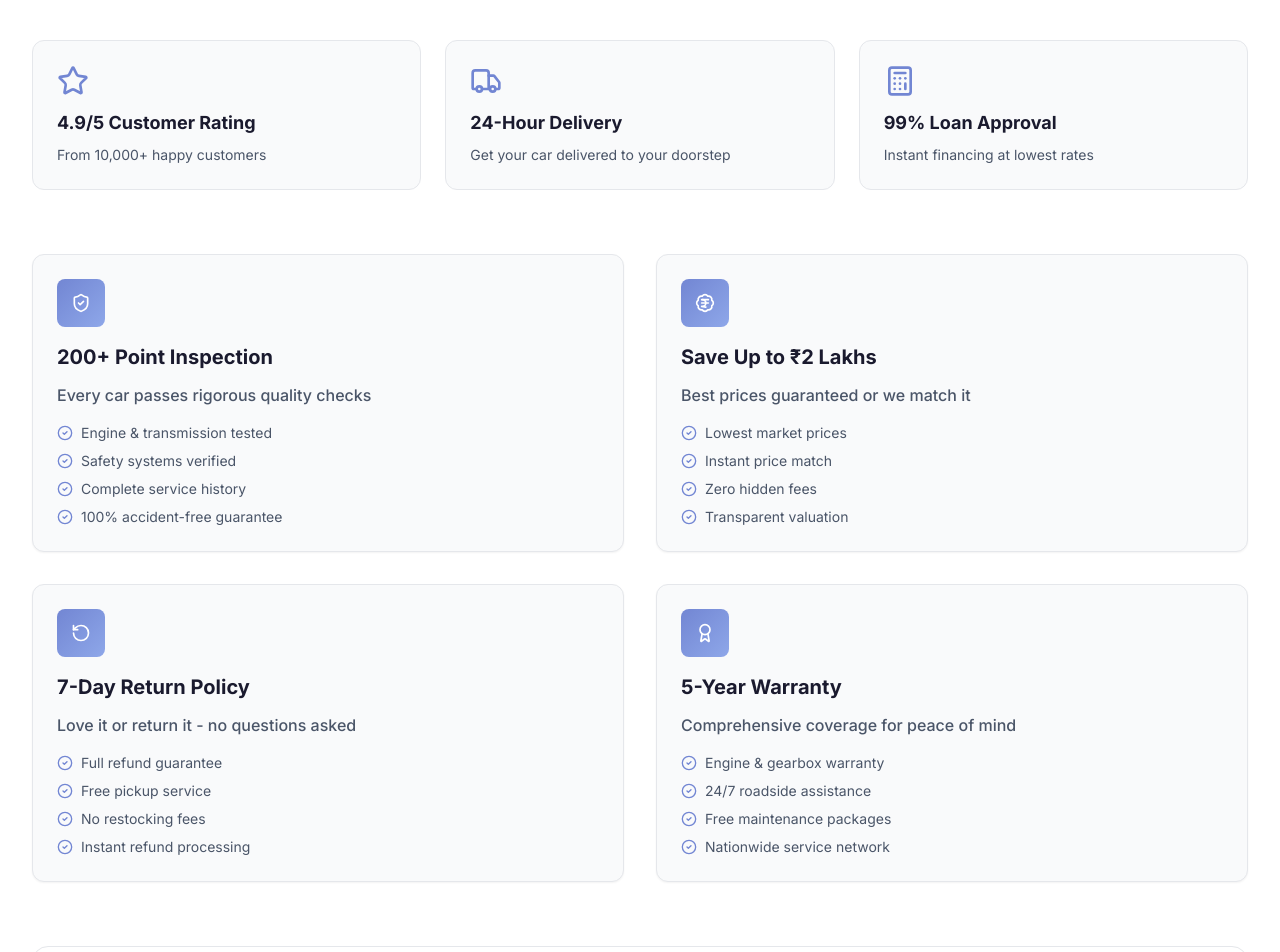
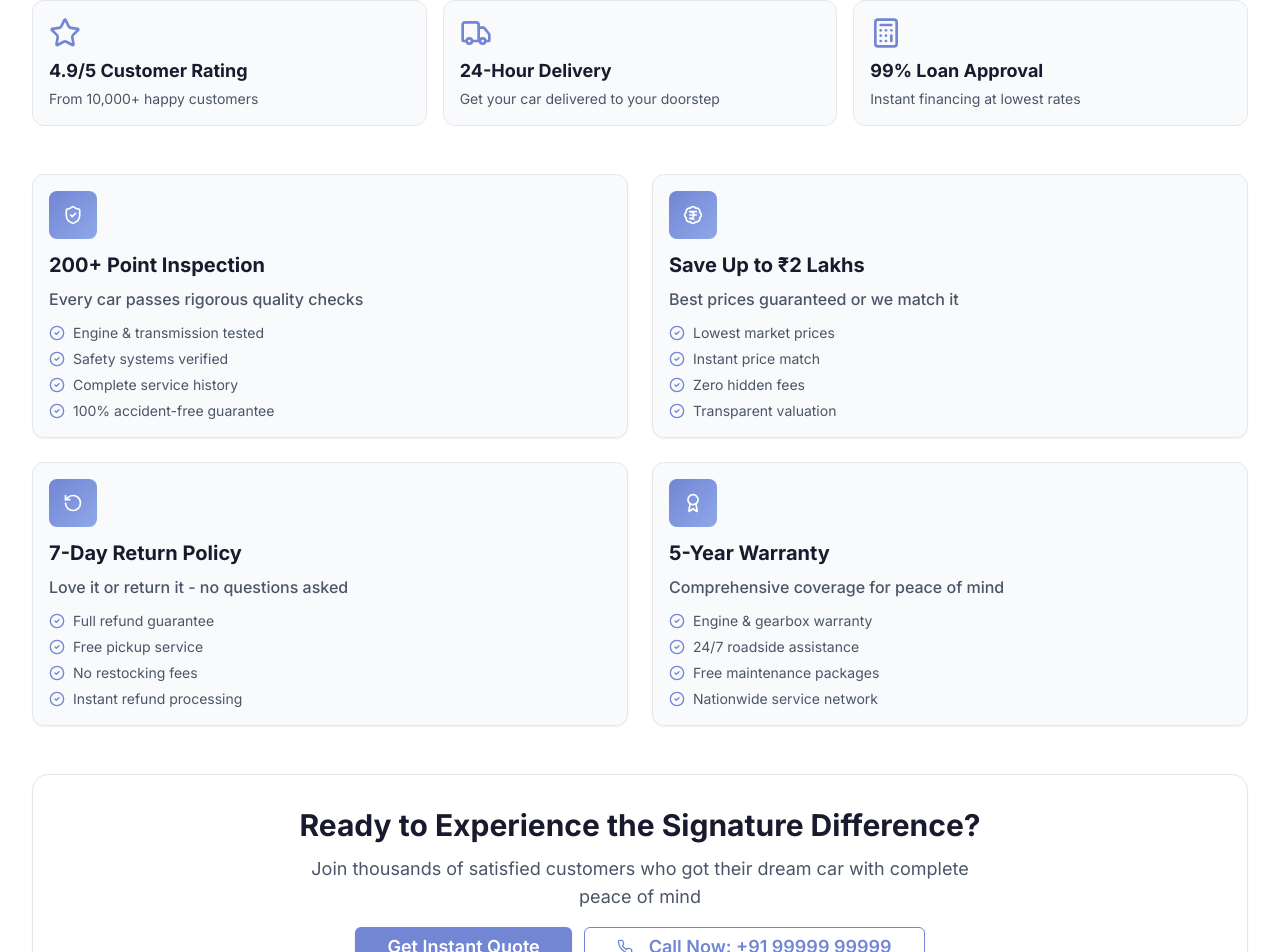
Before and after one commit to Shreyansh99/The-signature-cars, a Next.js app: page / in a window 1280 px wide. Shown: the part 2694-3646 px from the top of the page. Built offline with nearby package versions, Linux system fonts and the light colour scheme.

Commit message:
ui fixes

```diff
--- a/components/sections/WhyChooseUs.tsx
+++ b/components/sections/WhyChooseUs.tsx
@@ -88,11 +88,11 @@ const WhyChooseUs = () => {
 
 
   return (
-    <section id="why-choose-us" className="py-12 lg:py-16 bg-white">
+    <section id="why-choose-us" className="py-8 lg:py-12 bg-white">
       <div className="max-w-7xl mx-auto px-4 sm:px-6 lg:px-8">
         {/* Header - More Conversion Focused */}
         <motion.div
-          className="text-center mb-12 lg:mb-16"
+          className="text-center mb-8 lg:mb-12"
           initial={{ opacity: 0, y: 16 }}
           whileInView={{ opacity: 1, y: 0 }}
           viewport={{ once: true, amount: 0.2 }}
@@ -101,7 +101,7 @@ const WhyChooseUs = () => {
           <span className="text-sm font-semibold text-primary uppercase tracking-wider">
             TRUSTED BY 10,000+ CUSTOMERS
           </span>
-          <h2 className="text-3xl lg:text-4xl font-bold text-text-primary mt-4 mb-4">
+          <h2 className="text-3xl lg:text-4xl font-bold text-text-primary mt-3 mb-3">
             Why Smart Buyers Choose Signature Cars
           </h2>
           <p className="text-text-secondary max-w-2xl mx-auto text-lg">
@@ -111,7 +111,7 @@ const WhyChooseUs = () => {
 
         {/* Top Guarantees - Immediate Trust Building */}
         <motion.div
-          className="grid grid-cols-1 md:grid-cols-3 gap-6 mb-12 lg:mb-16"
+          className="grid grid-cols-1 md:grid-cols-3 gap-4 mb-8 lg:mb-12"
           initial={{ opacity: 0, y: 20 }}
           whileInView={{ opacity: 1, y: 0 }}
           viewport={{ once: true, amount: 0.2 }}
@@ -120,14 +120,14 @@ const WhyChooseUs = () => {
           {guarantees.map((guarantee, index) => (
             <motion.div
               key={guarantee.title}
-              className="bg-gray-50 rounded-xl p-6 border border-gray-200"
+              className="bg-gray-50 rounded-xl p-4 border border-gray-200"
               initial={{ opacity: 0, y: 16 }}
               whileInView={{ opacity: 1, y: 0 }}
               viewport={{ once: true, amount: 0.2 }}
               transition={{ duration: 0.4, delay: index * 0.1 }}
             >
-              <guarantee.icon className="h-8 w-8 text-primary mb-3" />
-              <h3 className="text-lg font-bold text-text-primary mb-2">
+              <guarantee.icon className="h-8 w-8 text-primary mb-2" />
+              <h3 className="text-lg font-bold text-text-primary mb-1">
                 {guarantee.title}
               </h3>
               <p className="text-sm text-text-secondary">
@@ -138,31 +138,31 @@ const WhyChooseUs = () => {
         </motion.div>
 
         {/* Features Grid - Focused on Benefits */}
-        <div className="grid grid-cols-1 md:grid-cols-2 gap-6 lg:gap-8 mb-12 lg:mb-16">
+        <div className="grid grid-cols-1 md:grid-cols-2 gap-4 lg:gap-6 mb-8 lg:mb-12">
           {features.map((feature, index) => (
             <motion.div
               key={feature.title}
-              className="bg-gray-50 rounded-xl p-6 shadow-sm hover:shadow-md transition-all duration-300 border border-gray-200 hover:border-primary/30 group"
+              className="bg-gray-50 rounded-xl p-4 shadow-sm hover:shadow-md transition-all duration-300 border border-gray-200 hover:border-primary/30 group"
               initial={{ opacity: 0, y: 18 }}
               whileInView={{ opacity: 1, y: 0 }}
               viewport={{ once: true, amount: 0.2 }}
               transition={{ duration: 0.45, delay: index * 0.1 }}
             >
               {/* Icon Container */}
-              <div className="inline-flex items-center justify-center w-12 h-12 bg-gradient-to-br from-primary to-secondary rounded-lg mb-4">
+              <div className="inline-flex items-center justify-center w-12 h-12 bg-gradient-to-br from-primary to-secondary rounded-lg mb-3">
                 <feature.icon className="h-5 w-5 text-white" />
               </div>
 
               {/* Content */}
-              <h3 className="text-xl font-bold text-text-primary mb-3">
+              <h3 className="text-xl font-bold text-text-primary mb-2">
                 {feature.title}
               </h3>
-              <p className="text-text-secondary mb-4 font-medium">
+              <p className="text-text-secondary mb-3 font-medium">
                 {feature.description}
               </p>
 
               {/* Sub-points */}
-              <ul className="space-y-2">
+              <ul className="space-y-1.5">
                 {feature.subPoints.map((point, idx) => (
                   <li
                     key={idx}
@@ -183,15 +183,15 @@ const WhyChooseUs = () => {
           whileInView={{ opacity: 1, y: 0 }}
           viewport={{ once: true }}
           transition={{ duration: 0.6 }}
-          className="bg-white rounded-2xl p-8 lg:p-12 text-center border border-gray-200 shadow-sm"
+          className="bg-white rounded-2xl p-6 lg:p-8 text-center border border-gray-200 shadow-sm"
         >
-          <h3 className="text-2xl lg:text-3xl font-bold mb-4 text-text-primary">
+          <h3 className="text-2xl lg:text-3xl font-bold mb-3 text-text-primary">
             Ready to Experience the Signature Difference?
           </h3>
-          <p className="text-lg mb-6 text-text-secondary max-w-2xl mx-auto">
+          <p className="text-lg mb-4 text-text-secondary max-w-2xl mx-auto">
             Join thousands of satisfied customers who got their dream car with complete peace of mind
           </p>
-          <div className="flex flex-col sm:flex-row gap-4 justify-center items-center">
+          <div className="flex flex-col sm:flex-row gap-3 justify-center items-center">
             <Button
               size="lg"
               className="bg-primary hover:bg-primary/90 text-white px-8 py-3 text-lg font-semibold"
@@ -209,7 +209,7 @@ const WhyChooseUs = () => {
               Call Now: +91 99999 99999
             </Button>
           </div>
-          <p className="text-sm mt-4 opacity-75">
+          <p className="text-sm mt-3 opacity-75">
             Limited time offer: Get ₹25,000 off on your first purchase
           </p>
         </motion.div>
```
